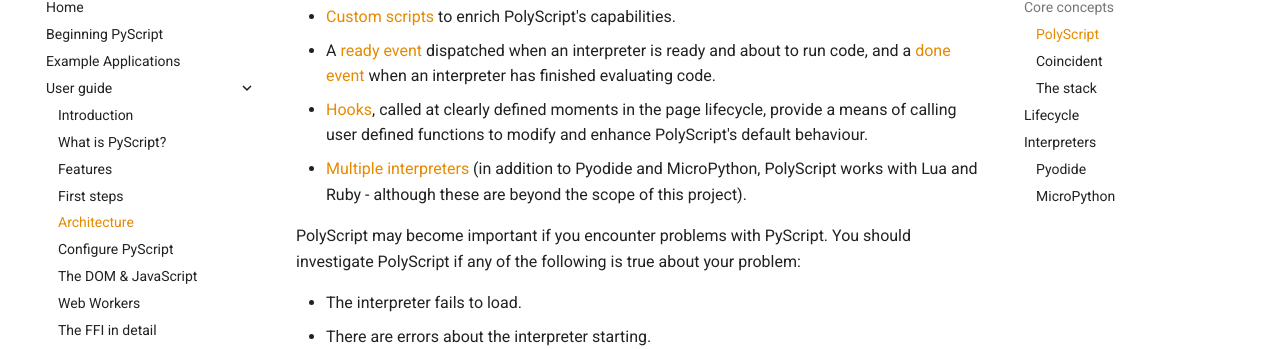
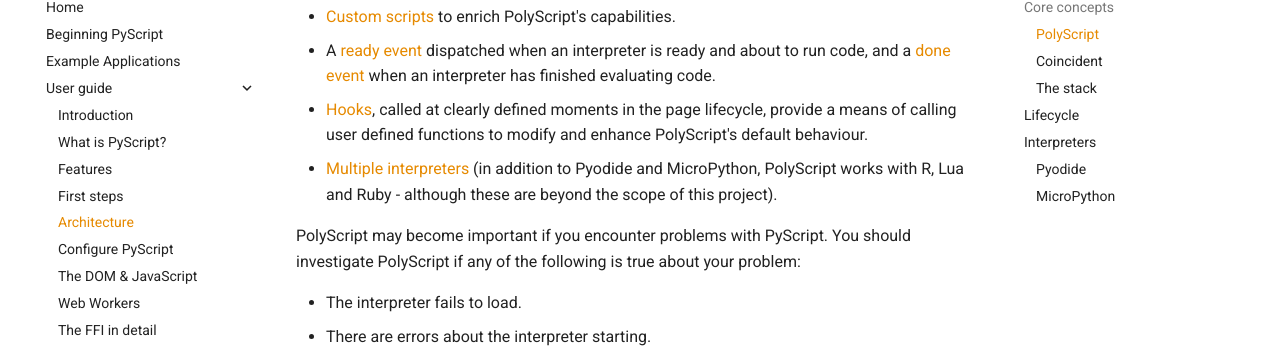
Before and after one commit to pyscript/docs, an MkDocs documentation site: the page built from docs/user-guide/architecture.md, in a window 1280 px wide and 900 px high, scrolled down 1344 px. Shown: the part 101-450 px from the top of the window. Built offline with MkDocs 1.6.1 and Material for MkDocs 9.7.7, drawn with Linux system fonts in a browser that asks for light colours; the version menu is left out.

```diff
--- a/docs/user-guide/architecture.md
+++ b/docs/user-guide/architecture.md
@@ -73,8 +73,8 @@ PolyScript's capabilities, upon which PyScript is built, can be summarised as:
   defined moments in the page lifecycle, provide a means of calling user
   defined functions to modify and enhance PolyScript's default behaviour.
 * [Multiple interpreters](https://pyscript.github.io/polyscript/#interpreter-features)
-  (in addition to Pyodide and MicroPython, PolyScript works with Lua and Ruby -
-  although these are beyond the scope of this project).
+  (in addition to Pyodide and MicroPython, PolyScript works with R, Lua and
+  Ruby - although these are beyond the scope of this project).
 
 PolyScript may become important if you encounter problems with PyScript. You
 should investigate PolyScript if any of the following is true about your
```
Also changed, not shown: docs/user-guide/first-steps.md (+1 -1 lines).
